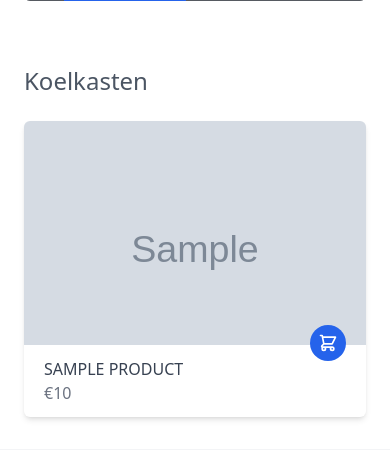
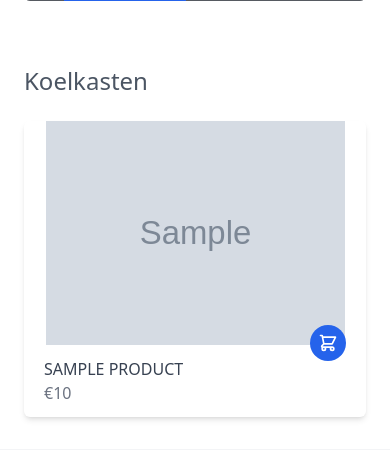
Before and after one commit to ErhanCitil/bobvance, a Django app: template src/bobvance/templates/base/index.html in a window 390 px wide. Shown: the part 409-859 px from the top of the page. Run offline with Django 3.2, Linux system fonts and the light colour scheme; the template is opened without the code that fills it: most values are stand-ins (such as "Sample title", 1, 10 or a date in 2020); grey boxes marked "Sample" are stand-in pictures; some libraries are stand-ins or nearby versions; grey boxes are pictures that could not be loaded.

Commit message:
📱 [#5] Fixed length and width of the images

```diff
--- a/src/bobvance/templates/base/index.html
+++ b/src/bobvance/templates/base/index.html
@@ -52,9 +52,12 @@
                 <div class="grid gap-6 grid-cols-1 sm:grid-cols-2 lg:grid-cols-3 xl:grid-cols-4 mt-6">
                     {% for product in products %}
                     <div class="w-full max-w-sm mx-auto rounded-md shadow-md overflow-hidden">
-                        <div class="flex items-end justify-end h-56 w-full bg-cover" style="background-image: url('{{ product.image.url }}')">
-                            <button class="p-2 rounded-full bg-blue-600 text-white mx-5 -mb-4 hover:bg-blue-500 focus:outline-none focus:bg-blue-500">
-                                <svg class="h-5 w-5" fill="none" stroke-linecap="round" stroke-linejoin="round" stroke-width="2" viewBox="0 0 24 24" stroke="currentColor"><path d="M3 3h2l.4 2M7 13h10l4-8H5.4M7 13L5.4 5M7 13l-2.293 2.293c-.63.63-.184 1.707.707 1.707H17m0 0a2 2 0 100 4 2 2 0 000-4zm-8 2a2 2 0 11-4 0 2 2 0 014 0z"></path></svg>
+                        <div class="flex items-end justify-end h-56 w-full relative">
+                            <div style="background-image: url('{{ product.image.url }}'); background-size: contain; background-repeat: no-repeat; background-position: center; height: 100%; width: 100%;" class="absolute"></div>
+                            <button class="p-2 rounded-full bg-blue-600 text-white mx-5 -mb-4 hover:bg-blue-500 focus:outline-none focus:bg-blue-500 z-10">
+                                <svg class="h-5 w-5" fill="none" stroke-linecap="round" stroke-linejoin="round" stroke-width="2" viewBox="0 0 24 24" stroke="currentColor">
+                                    <path d="M3 3h2l.4 2M7 13h10l4-8H5.4M7 13L5.4 5M7 13l-2.293 2.293c-.63.63-.184 1.707.707 1.707H17m0 0a2 2 0 100 4 2 2 0 000-4zm-8 2a2 2 0 11-4 0 2 2 0 014 0z"></path>
+                                </svg>
                             </button>
                         </div>
                         <div class="px-5 py-3">
--- a/src/bobvance/templates/components/header.html
+++ b/src/bobvance/templates/components/header.html
@@ -29,7 +29,7 @@
         </div>
         <nav :class="isOpen ? '' : 'hidden'" class="sm:flex sm:justify-center sm:items-center mt-4">
             <div class="flex flex-col sm:flex-row">
-                <a class="mt-3 text-gray-600 hover:underline sm:mx-3 sm:mt-0" href="#">Home</a>
+                <a class="mt-3 text-gray-600 hover:underline sm:mx-3 sm:mt-0" href="{% url 'home' %}">Home</a>
                 <a class="mt-3 text-gray-600 hover:underline sm:mx-3 sm:mt-0" href="{% url 'products'%}">Shop</a>
                 <a class="mt-3 text-gray-600 hover:underline sm:mx-3 sm:mt-0" href="#">Contact</a>
                 <a class="mt-3 text-gray-600 hover:underline sm:mx-3 sm:mt-0" href="#">Over ons</a>
```
